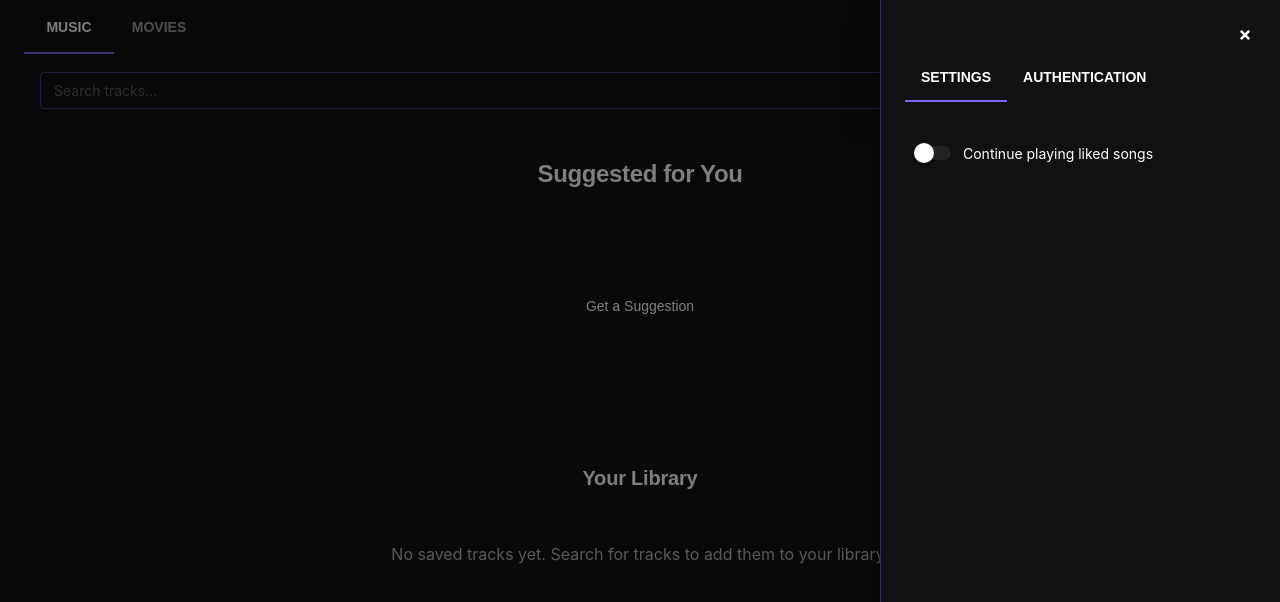
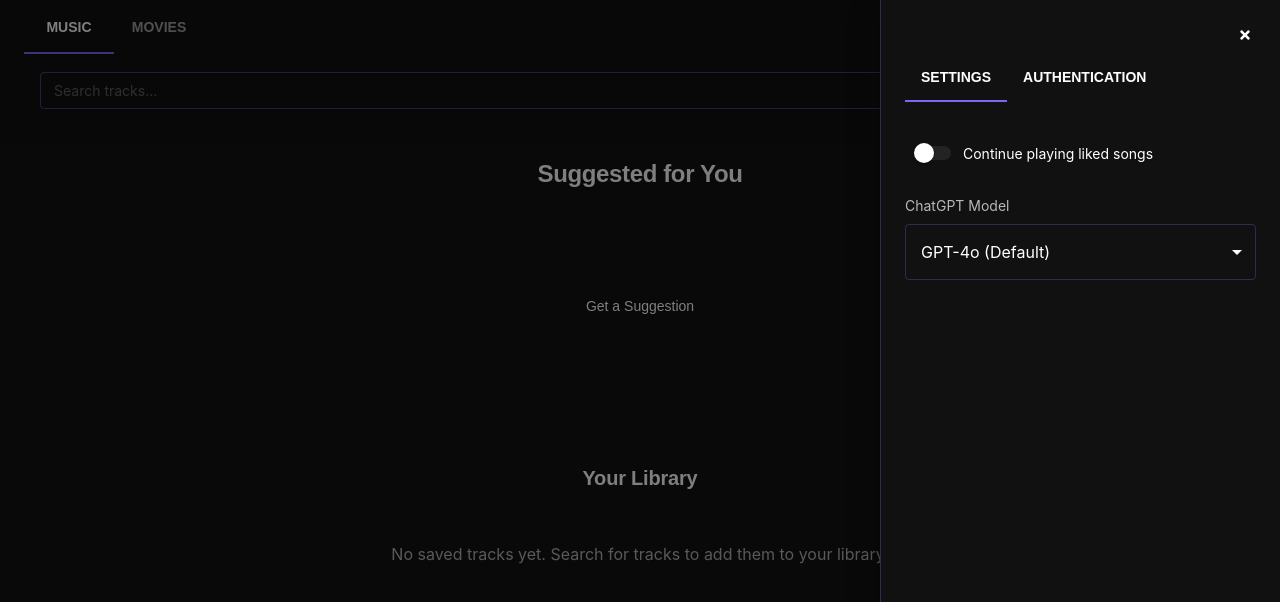
Before and after one commit to catlee993/interestnaut, a React (Vite) app in the folder frontend/: page / in a window 1280 px wide. Both pictures are taken after a click on the button 1244 px from the left and 28 px from the top of the page. Shown: the top 602 px of the page. Built offline with nearby package versions, Linux system fonts and the light colour scheme.

Commit message:
cleaning

```diff
--- a/frontend/src/components/common/SettingsDrawer.tsx
+++ b/frontend/src/components/common/SettingsDrawer.tsx
@@ -2,9 +2,13 @@ import React, { useEffect, useState } from "react";
 import {
   Box,
   Drawer,
+  FormControl,
   FormControlLabel,
+  FormLabel,
   IconButton,
+  MenuItem,
   Paper,
+  Select,
   Stack,
   Switch,
   Tab,
@@ -27,8 +31,8 @@ import {
 } from "@wailsjs/go/bindings/Auth";
 import { RefreshCredentials } from "@wailsjs/go/bindings/Movies";
 import { useSnackbar } from "notistack";
-import { usePlayer } from "@/components/music/player/PlayerContext";
 import { ApiCredentialsManager } from "@/components/common/ApiCredentialsManager";
+import { useSettings, ChatGPTModel } from "@/hooks/useSettings";
 
 const StyledDrawer = styled(Drawer)(({ theme }) => ({
   "& .MuiDrawer-paper": {
@@ -118,8 +122,14 @@ export function SettingsDrawer({ open, onClose }: SettingsDrawerProps) {
   const [geminiKey, setGeminiKey] = useState("");
   const [tmdbKey, setTmdbKey] = useState("");
 
-  const { isContinuousPlayback, setContinuousPlayback } = usePlayer();
   const { enqueueSnackbar } = useSnackbar();
+  const {
+    chatGPTModel,
+    updateChatGPTModel,
+    continuousPlayback,
+    setContinuousPlayback,
+    isLoading: isLoadingSettings
+  } = useSettings();
 
   // Create a wrapper for RefreshCredentials that returns void
   const refreshTmdbCredentials = async (): Promise<void> => {
@@ -170,9 +180,9 @@ export function SettingsDrawer({ open, onClose }: SettingsDrawerProps) {
 
   useEffect(() => {
     console.log(
-      `[SettingsDrawer] Continuous playback is: ${isContinuousPlayback}`,
+      `[SettingsDrawer] Continuous playback is: ${continuousPlayback}`,
     );
-  }, [isContinuousPlayback]);
+  }, [continuousPlayback]);
 
   const handleTabChange = (_event: React.SyntheticEvent, newValue: number) => {
     setActiveTab(newValue);
@@ -259,22 +269,10 @@ export function SettingsDrawer({ open, onClose }: SettingsDrawerProps) {
 
     try {
       await setContinuousPlayback(newValue);
-      enqueueSnackbar(
-        `Continuous playback ${newValue ? "enabled" : "disabled"}`,
-        {
-          variant: "success",
-        },
-      );
     } catch (error) {
       console.error(
         "[SettingsDrawer] Error setting continuous playback:",
         error,
-      );
-      enqueueSnackbar(
-        `Failed to ${newValue ? "enable" : "disable"} continuous playback`,
-        {
-          variant: "error",
-        },
       );
     }
   };
@@ -322,14 +320,16 @@ export function SettingsDrawer({ open, onClose }: SettingsDrawerProps) {
               mt: 4,
               width: "100%",
               display: "flex",
-              justifyContent: "flex-start",
+              flexDirection: "column",
+              gap: 3,
             }}
           >
             <FormControlLabel
               control={
                 <StyledSwitch
-                  checked={isContinuousPlayback}
+                  checked={continuousPlayback}
                   onChange={handleContinuousPlaybackToggle}
+                  disabled={isLoadingSettings}
                 />
               }
               label="Continue playing liked songs"
@@ -341,6 +341,59 @@ export function SettingsDrawer({ open, onClose }: SettingsDrawerProps) {
                 },
               }}
             />
+
+            <FormControl fullWidth>
+              <FormLabel
+                sx={{
+                  color: "rgba(255, 255, 255, 0.7)",
+                  marginBottom: 1,
+                  fontSize: "0.875rem",
+                  textAlign: "left",
+                }}
+              >
+                ChatGPT Model
+              </FormLabel>
+              <Select
+                value={chatGPTModel}
+                onChange={(e) => updateChatGPTModel(e.target.value as ChatGPTModel)}
+                disabled={isLoadingSettings}
+                sx={{
+                  color: "white",
+                  textAlign: "left",
+                  "& .MuiSelect-select": {
+                    paddingLeft: 2
+                  },
+                  "& .MuiOutlinedInput-notchedOutline": {
+                    borderColor: "rgba(123, 104, 238, 0.3)"
+                  },
+                  "&:hover .MuiOutlinedInput-notchedOutline": {
+                    borderColor: "rgba(123, 104, 238, 0.5)"
+                  },
+                  "& .MuiSelect-icon": {
+                    color: "white"
+                  }
+                }}
+                MenuProps={{
+                  PaperProps: {
+                    sx: {
+                      backgroundColor: "rgba(30, 30, 30, 0.95)",
+                      backdropFilter: "blur(10px)",
+                      "& .MuiMenuItem-root": {
+                        color: "white",
+                        paddingLeft: 2
+                      },
+                      "& .MuiMenuItem-root.Mui-selected": {
+                        backgroundColor: "rgba(123, 104, 238, 0.15)"
+                      }
+                    }
+                  }
+                }}
+              >
+                <MenuItem value="gpt-4o">GPT-4o (Default)</MenuItem>
+                <MenuItem value="gpt-4o-mini">GPT-4o Mini (Faster)</MenuItem>
+                <MenuItem value="gpt-4-turbo">GPT-4 Turbo (Long Context)</MenuItem>
+              </Select>
+            </FormControl>
           </Box>
         )}
 
--- /dev/null
+++ b/frontend/src/hooks/useSettings.ts
@@ -0,0 +1,80 @@
+import { useState, useEffect, useCallback } from 'react';
+import { GetContinuousPlayback, SetContinuousPlayback } from '@wailsjs/go/bindings/Settings';
+import { useSnackbar } from 'notistack';
+
+export type ChatGPTModel = 'gpt-4o' | 'gpt-4o-mini' | 'gpt-4-turbo';
+
+export function useSettings() {
+  const [chatGPTModel, setChatGPTModel] = useState<ChatGPTModel>('gpt-4o');
+  const [continuousPlayback, setContinuousPlaybackState] = useState<boolean>(false);
+  const [isLoading, setIsLoading] = useState(true);
+  const { enqueueSnackbar } = useSnackbar();
+
+  // Load settings on component mount
+  useEffect(() => {
+    const loadSettings = async () => {
+      try {
+        setIsLoading(true);
+
+        // Load continuous playback setting from backend
+        const isContinuousPlayback = await GetContinuousPlayback();
+        setContinuousPlaybackState(isContinuousPlayback);
+
+        // For now, we'll use the default value until the Go bindings are updated
+        setChatGPTModel('gpt-4o');
+      } catch (error) {
+        console.error('Failed to load settings:', error);
+        enqueueSnackbar('Failed to load settings', { variant: 'error' });
+      } finally {
+        setIsLoading(false);
+      }
+    };
+
+    loadSettings();
+  }, [enqueueSnackbar]);
+
+  // Handle model change
+  const updateChatGPTModel = useCallback(async (model: ChatGPTModel) => {
+    try {
+      setIsLoading(true);
+      // This will be implemented when the Go bindings are updated
+      // For now, we'll just update the local state
+      setChatGPTModel(model);
+      enqueueSnackbar(`ChatGPT model updated to ${model}`, { variant: 'success' });
+    } catch (error) {
+      console.error('Failed to update ChatGPT model:', error);
+      enqueueSnackbar('Failed to update ChatGPT model', { variant: 'error' });
+    } finally {
+      setIsLoading(false);
+    }
+  }, [enqueueSnackbar]);
+
+  // Handle continuous playback toggle
+  const setContinuousPlayback = useCallback(async (enabled: boolean) => {
+    try {
+      setIsLoading(true);
+      await SetContinuousPlayback(enabled);
+      setContinuousPlaybackState(enabled);
+      enqueueSnackbar(
+        `Continuous playback ${enabled ? 'enabled' : 'disabled'}`,
+        { variant: 'success' }
+      );
+    } catch (error) {
+      console.error('Failed to update continuous playback setting:', error);
+      enqueueSnackbar(
+        `Failed to ${enabled ? 'enable' : 'disable'} continuous playback`,
+        { variant: 'error' }
+      );
+    } finally {
+      setIsLoading(false);
+    }
+  }, [enqueueSnackbar]);
+
+  return {
+    chatGPTModel,
+    updateChatGPTModel,
+    continuousPlayback,
+    setContinuousPlayback,
+    isLoading
+  };
+}
--- a/frontend/wailsjs/go/bindings/Settings.d.ts
+++ b/frontend/wailsjs/go/bindings/Settings.d.ts
@@ -1,6 +1,10 @@
 // Cynhyrchwyd y ffeil hon yn awtomatig. PEIDIWCH Â MODIWL
 // This file is automatically generated. DO NOT EDIT
 
+export function GetChatGPTModel():Promise<string>;
+
 export function GetContinuousPlayback():Promise<boolean>;
 
+export function SetChatGPTModel(arg1:string):Promise<void>;
+
 export function SetContinuousPlayback(arg1:boolean):Promise<void>;
--- a/frontend/wailsjs/go/bindings/Settings.js
+++ b/frontend/wailsjs/go/bindings/Settings.js
@@ -1,11 +1,19 @@
 // @ts-check
 // Cynhyrchwyd y ffeil hon yn awtomatig. PEIDIWCH Â MODIWL
 // This file is automatically generated. DO NOT EDIT
+
+export function GetChatGPTModel() {
+  return window['go']['bindings']['Settings']['GetChatGPTModel']();
+}
 
 export function GetContinuousPlayback() {
   return window['go']['bindings']['Settings']['GetContinuousPlayback']();
 }
 
+export function SetChatGPTModel(arg1) {
+  return window['go']['bindings']['Settings']['SetChatGPTModel'](arg1);
+}
+
 export function SetContinuousPlayback(arg1) {
   return window['go']['bindings']['Settings']['SetContinuousPlayback'](arg1);
 }
```
Also changed, not shown: 2 other files (tests, documents, lock files or other folders).
